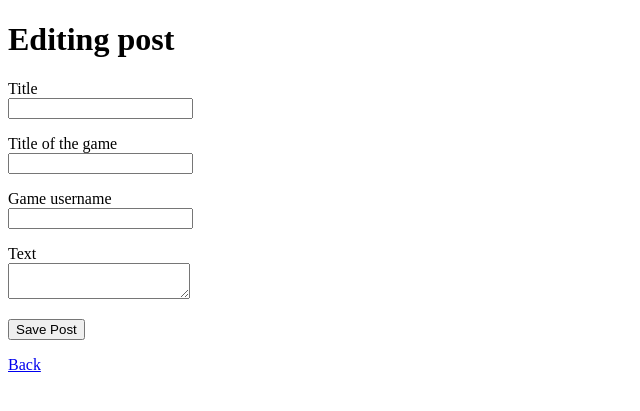
After one commit to KPennart/Group12-itsc3155TermProject, a Rails app: template app/views/posts/edit.html.erb in a window 1280 px wide. The commit adds this page. Shown: the top 411 px of the page, without its empty margins (0-640 px from the left). Run offline with Rails 7, Linux system fonts and the light colour scheme; the template is opened without the code that fills it, so the values that code supplies are empty; style sheets or scripts are compiled from the project's sources; parts of the project's set-up code (start-up, migrations or seed data) failed here and were passed over.

Commit message:
Add Edit/Update functionality

```diff
--- /dev/null
+++ b/app/views/posts/edit.html.erb
@@ -0,0 +1,46 @@
+<h1>Editing post</h1>
+
+<%= form_for :post, url: post_path(@post), method: :patch do |f| %>
+
+  <% if @post.errors.any? %>
+    <div id="error_explanation">
+      <h2>
+        <%= pluralize(@post.errors.count, "error") %> prohibited
+        this post from being saved:
+      </h2>
+      <ul>
+        <% @post.errors.full_messages.each do |msg| %>
+          <li><%= msg %></li>
+        <% end %>
+      </ul>
+    </div>
+  <% end %>
+
+  <p>
+    <%= f.label :title %><br>
+    <%= f.text_field :title %>
+  </p>
+
+  <p>
+    <%= f.label :title_of_the_game %><br>
+    <%= f.text_field :title_of_the_game %>
+  </p>
+
+
+  <p>
+    <%= f.label :game_username %><br>
+    <%= f.text_field :game_username %>
+  </p>
+
+  <p>
+    <%= f.label :text %><br>
+    <%= f.text_area :text %>
+  </p>
+
+  <p>
+    <%= f.submit %>
+  </p>
+
+<% end %>
+
+<%= link_to 'Back', posts_path %>
--- a/app/views/posts/index.html.erb
+++ b/app/views/posts/index.html.erb
@@ -15,6 +15,7 @@
       <td><%= post.game_username %></td>
       <td><%= post.text %></td>
       <td><%= link_to 'Show', post_path(post) %></td>
+      <td><%= link_to 'Edit', edit_post_path(post) %></td>
     </tr>
   <% end %>
 </table>
```
Also changed, not shown: app/controllers/posts_controller.rb (+13 -0 lines).
